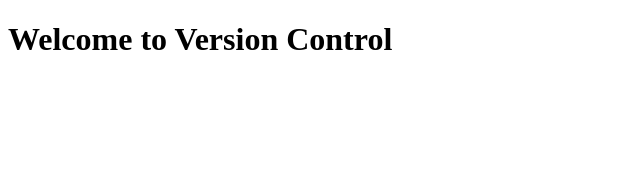
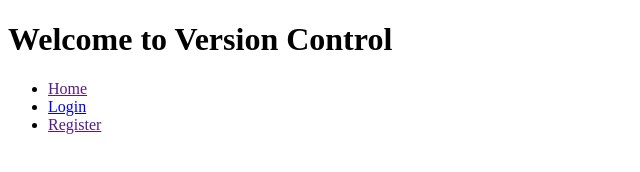
Before and after one commit to fresher2coder/sret_aida, a plain HTML site: page front_end/index.html in a window 1280 px wide. Shown: the whole page, without its empty margins (0-640 px from the left). Drawn offline with Linux system fonts and the light colour scheme.

Commit message:
feat(login): log in page is added; chore(home_page):nav bar is created with 3 items and linked the login page

```diff
--- a/front_end/index.html
+++ b/front_end/index.html
@@ -8,6 +8,13 @@
   <body>
     <header>
       <h1 id="title">Welcome to Version Control</h1>
+      <nav>
+        <ul>
+          <li><a href="">Home</a></li>
+          <li><a href="./login.html">Login</a></li>
+          <li><a href="">Register</a></li>
+        </ul>
+      </nav>
     </header>
   </body>
 </html>
```
Also changed, not shown: front_end/login.html (added, +12 -0 lines).
